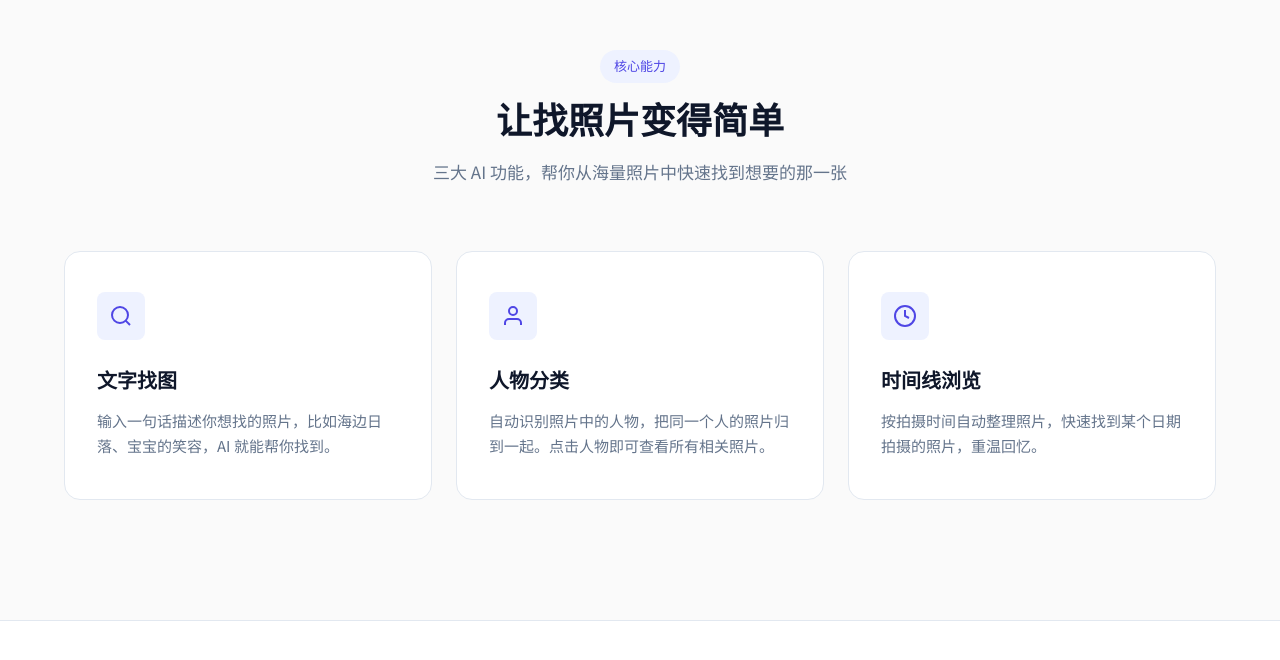
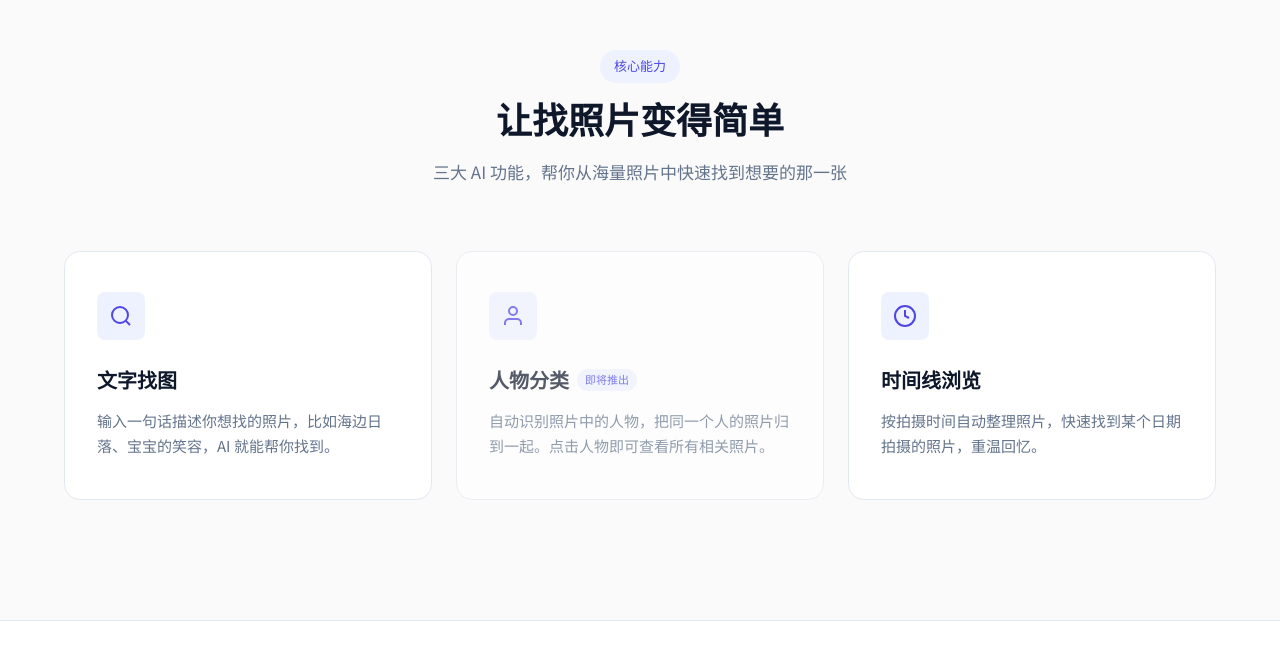
Before and after one commit to aiyo407/seekphoto-site, a Vue app: page / in a window 1280 px wide. Shown: the part 756-1416 px from the top of the page. Built offline with nearby package versions, Linux system fonts and the light colour scheme.

Commit message:
docs: 官网对齐免费优先策略，人物分类等 Pro 功能标注即将推出
- Home/Features/Download: 人物分类加即将推出标记，去除已作为可用功能的表述
- README: 访问官网链接改为 www.seekphoto.cn；以图搜图/人物分类标注即将推出

```diff
--- a/src/views/Download.vue
+++ b/src/views/Download.vue
@@ -127,7 +127,7 @@ const steps = [
   { title: '下载安装包', desc: '点击上方按钮，从下载页面获取最新的 .exe 安装文件' },
   { title: '运行安装程序', desc: '双击下载的 .exe 文件，按照向导完成安装' },
   { title: '配置图片目录', desc: '首次启动后，在设置中添加你的图片文件夹路径' },
-  { title: '开始使用', desc: '等待照片整理完成后，即可使用文字找图、人物分类等功能' },
+  { title: '开始使用', desc: '等待照片整理完成后，即可用文字找图、按时间线浏览你的照片' },
 ]
 
 const faqs = [
--- a/src/views/Features.vue
+++ b/src/views/Features.vue
@@ -56,11 +56,11 @@
       <div class="container">
         <div class="feature-row reverse">
           <div class="feature-text">
-            <span class="feature-tag">智能识别</span>
+            <span class="feature-tag soon">即将推出</span>
             <h2>人物分类</h2>
             <p class="feature-desc">
               自动识别照片中的人物，把同一个人的照片归到一起。
-              家人、朋友、同事的照片，都能轻松找到。
+              家人、朋友、同事的照片，都能轻松找到。<strong>该功能即将在后续版本中推出。</strong>
             </p>
             <ul class="feature-list">
               <li>自动生成每个人的头像</li>
@@ -178,8 +178,8 @@ const techs = [
     icon: '<svg width="24" height="24" viewBox="0 0 24 24" fill="none" stroke="currentColor" stroke-width="2"><path d="M21 15a2 2 0 0 1-2 2H7l-4 4V5a2 2 0 0 1 2-2h14a2 2 0 0 1 2 2z"/></svg>'
   },
   {
-    name: '人物自动整理',
-    desc: '自动把同一个人的照片归到一起，查找某个人的照片更方便',
+    name: '人物自动整理（即将推出）',
+    desc: '自动把同一个人的照片归到一起，查找某个人的照片更方便，该功能即将在后续版本推出',
     icon: '<svg width="24" height="24" viewBox="0 0 24 24" fill="none" stroke="currentColor" stroke-width="2"><path d="M20 21v-2a4 4 0 0 0-4-4H8a4 4 0 0 0-4 4v2"/><circle cx="12" cy="7" r="4"/></svg>'
   },
   {
@@ -276,6 +276,11 @@ const getFaceGradient = (i: number) => {
   font-size: 13px;
   font-weight: 500;
   margin-bottom: 16px;
+}
+
+.feature-tag.soon {
+  background: #fff7ed;
+  color: #ea580c;
 }
 
 .feature-text h2 {
--- a/src/views/Home.vue
+++ b/src/views/Home.vue
@@ -10,7 +10,7 @@
           </h1>
           <p class="hero-subtitle">
             觅影 SeekPhoto 是一款 AI 图片管理工具。<br>
-            支持文字找图、人物分类、时间线浏览，所有数据只存储在你的电脑上。
+            支持文字找图、时间线浏览，所有数据只存储在你的电脑上。
           </p>
           <div class="hero-actions">
             <router-link to="/download" class="btn btn-primary btn-large">
@@ -42,9 +42,9 @@
         </div>
 
         <div class="feature-grid">
-          <div class="feature-card" v-for="feature in features" :key="feature.title">
+          <div class="feature-card" v-for="feature in features" :key="feature.title" :class="{ soon: feature.soon }">
             <div class="feature-icon" v-html="feature.icon"></div>
-            <h3>{{ feature.title }}</h3>
+            <h3>{{ feature.title }}<span v-if="feature.soon" class="soon-badge">即将推出</span></h3>
             <p>{{ feature.desc }}</p>
           </div>
         </div>
@@ -154,7 +154,7 @@
 <script setup lang="ts">
 import { ref, onMounted, onUnmounted } from 'vue'
 
-const features = [
+const features: { title: string; desc: string; icon: string; soon?: boolean }[] = [
   {
     title: '文字找图',
     desc: '输入一句话描述你想找的照片，比如海边日落、宝宝的笑容，AI 就能帮你找到。',
@@ -163,6 +163,7 @@ const features = [
   {
     title: '人物分类',
     desc: '自动识别照片中的人物，把同一个人的照片归到一起。点击人物即可查看所有相关照片。',
+    soon: true,
     icon: '<svg width="24" height="24" viewBox="0 0 24 24" fill="none" stroke="currentColor" stroke-width="2"><path d="M20 21v-2a4 4 0 0 0-4-4H8a4 4 0 0 0-4 4v2"/><circle cx="12" cy="7" r="4"/></svg>'
   },
   {
@@ -310,6 +311,24 @@ onUnmounted(() => {
   font-size: 20px;
   font-weight: 600;
   margin-bottom: 12px;
+  display: flex;
+  align-items: center;
+  gap: 8px;
+}
+
+.soon-badge {
+  display: inline-block;
+  padding: 2px 8px;
+  font-size: 11px;
+  font-weight: 500;
+  color: var(--primary);
+  background: var(--primary-light);
+  border-radius: 999px;
+  white-space: nowrap;
+}
+
+.feature-card.soon {
+  opacity: 0.7;
 }
 
 .feature-card p {
```
Also changed, not shown: 1 other file (tests, documents, lock files or other folders).
